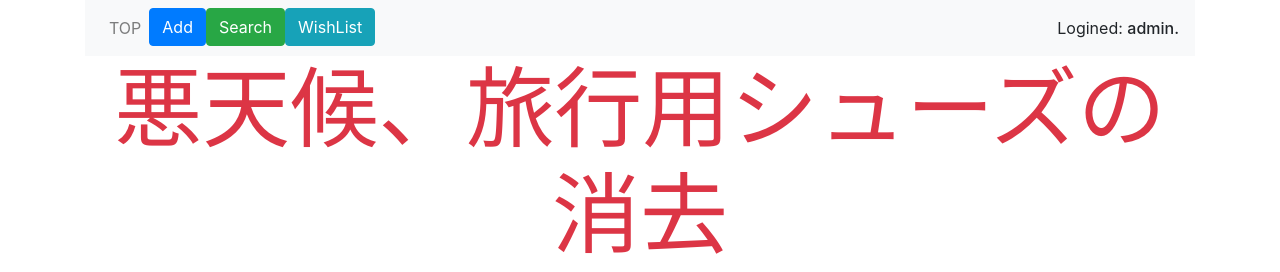
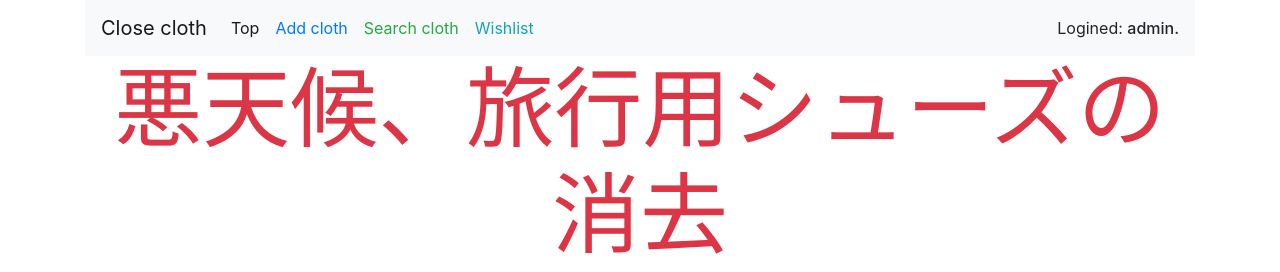
Before and after one commit to kimuson13/close-cloth, a Django app: page /clothes/delete/9 in a window 1280 px wide. Shown: the top 272 px of the page. Run offline with Django 3.2, Linux system fonts and the light colour scheme; a user stored in the database is signed in; data comes from the database, SQL or seed files in the repository; some libraries are stand-ins or nearby versions.

Commit message:
change navbar

```diff
--- a/cloth_manage/clothes/templates/clothes/layout.html
+++ b/cloth_manage/clothes/templates/clothes/layout.html
@@ -10,22 +10,28 @@
         {{ form.media }}
     </head>
     <body class="container">
-        <nav class="navbar navbar-expand navbar-light bg-light">
+        <nav class="navbar navbar-expand-lg navbar-light bg-light">
+            <a class="navbar-brand" href="#">Close cloth</a>
+            <button class="navbar-toggler" type="button" data-toggle="collapse" data-target="#navbarSupportedContent" aria-controls="navbarSupportedContent" aria-expanded="false" aria-label="Toggle navigation">
+            <span class="navbar-toggler-icon"></span>
+            </button>
+            <div class="collapse navbar-collapse" id="navbarSupportedContent">
                 <ul class="navbar-nav mr-auto">
-                <li class="nav-item">
-                    <a class="nav-link" href="{% url 'top' %}">TOP</a>
+                    <li class="nav-item active">
+                        <a class="nav-link" href="{% url 'top' %}">Top <span class="sr-only">(current)</span></a>
                     </li>
                     <li class="nav-item">
-                    <a class="nab-link btn btn-primary" href="{% url 'post' %}">Add</a>
+                        <a class="nav-link text-primary" href="{% url 'post' %}">Add cloth</a>
                     </li>
                     <li class="nav-item">
-                    <a class="nab-link btn btn-success" href="{% url 'search' %}">Search</a>
+                        <a class="nav-link text-success" href="{% url 'search' %}">Search cloth</a>
                     </li>
                     <li class="nav-item">
-                    <a class="nab-link btn btn-info" href="{% url 'wishlist' %}">WishList</a>
+                        <a class="nav-link text-info" href="{% url 'wishlist' %}">Wishlist</a>
                     </li>
                 </ul>
                 <span>Logined: <span class="h6">{{login_user}}.</span></span>
+            </div>
         </nav>
         <div>
             {% block header %}{% endblock %}
```
Lines whose indentation alone changed are shown as unchanged.
